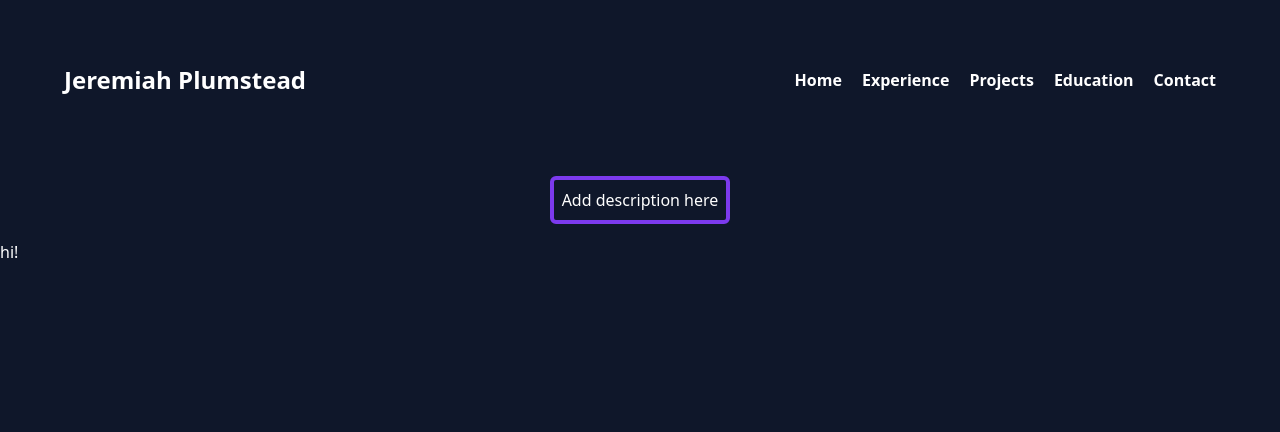
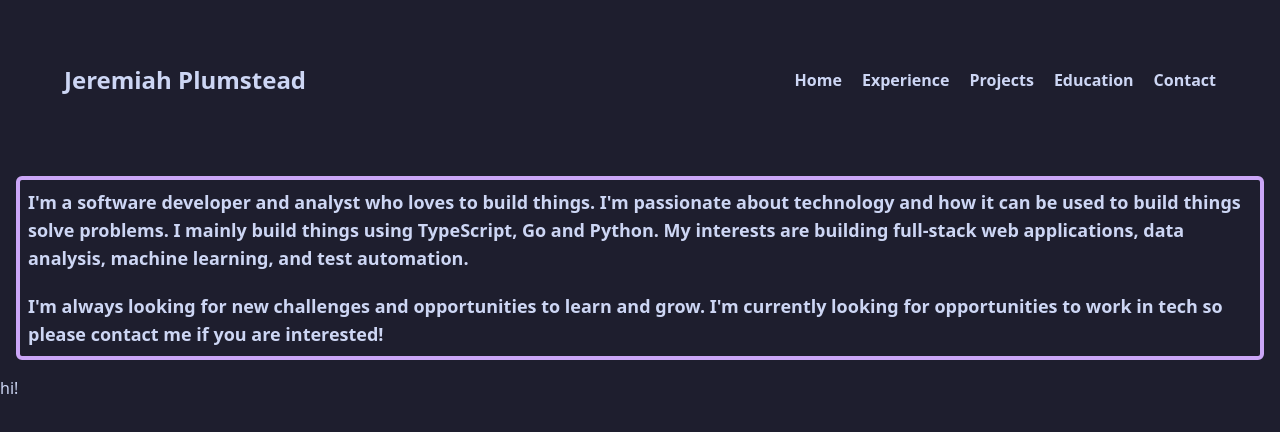
Before and after one commit to jdplumst/portfolio, an Astro site: page / in a window 1280 px wide. Built offline with nearby package versions, Linux system fonts and the light colour scheme; Astro itself is replaced by a stand-in of ours.

Commit message:
Add description to home component

```diff
--- a/src/components/Header.tsx
+++ b/src/components/Header.tsx
@@ -9,7 +9,7 @@ export default function Header() {
   };
 
   return (
-    <div className="p-16 sticky">
+    <div className="p-16 sticky top-0">
       <header className="flex flex-col gap-10">
         <div className="flex justify-between items-center">
           <div>
--- a/src/components/Home.astro
+++ b/src/components/Home.astro
@@ -1,6 +1,18 @@
-<div id="home" name="home" class="flex justify-center p-4">
-    <div class="border-violet-600 rounded-md border-4 border-solid p-2">
-        <!-- TODO: Add description here  -->
-        Add description here
+<div id="home" class="flex justify-center p-4">
+    <div
+        class="border-[#cba6f7] rounded-md border-4 border-solid p-2 font-semibold text-lg flex flex-col gap-5"
+    >
+        <div>
+            I'm a software developer and analyst who loves to build things. I'm
+            passionate about technology and how it can be used to build things
+            solve problems. I mainly build things using TypeScript, Go and
+            Python. My interests are building full-stack web applications, data
+            analysis, machine learning, and test automation.
+        </div>
+        <div>
+            I'm always looking for new challenges and opportunities to learn and
+            grow. I'm currently looking for opportunities to work in tech so
+            please contact me if you are interested!
+        </div>
     </div>
 </div>
--- a/src/layouts/Layout.astro
+++ b/src/layouts/Layout.astro
@@ -18,7 +18,7 @@
 		margin: 0;
 		width: 100%;
 		height: 100%;
-		background-color: #0f172a;
-		color: white;
+		background-color: #1e1e2e;
+		color: #cdd6f4;
 	}
 </style>
```
